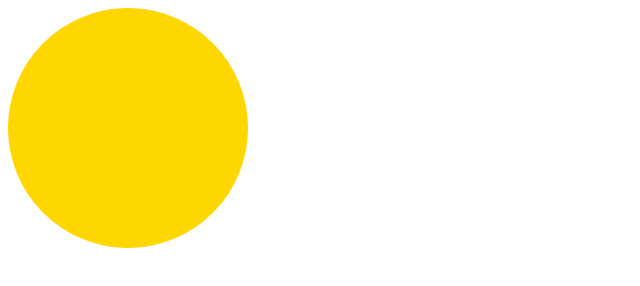
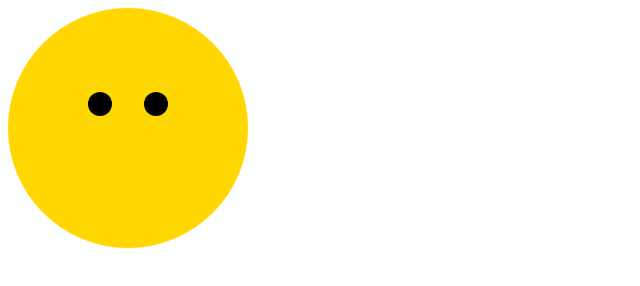
Before and after one commit to CelesteLavo0118/smiley-face, a plain HTML site: page index.html in a window 1280 px wide. Shown: the whole page, without its empty margins (0-640 px from the left). Drawn offline with Linux system fonts and the light colour scheme.

Commit message:
added eyes

```diff
--- a/index.html
+++ b/index.html
@@ -9,6 +9,8 @@
 <body>
   <svg class="smiley" width="256" height="256" viewBox="0 0 256 256">
     <circle class="face" cx="128" cy="128" r="120"/>
+    <circle class="left-eye" cx="100" cy="104" r="12" />
+    <circle class="right-eye" cx="156" cy="104" r="12" />
   </svg>
 </body>
 </html>
```
